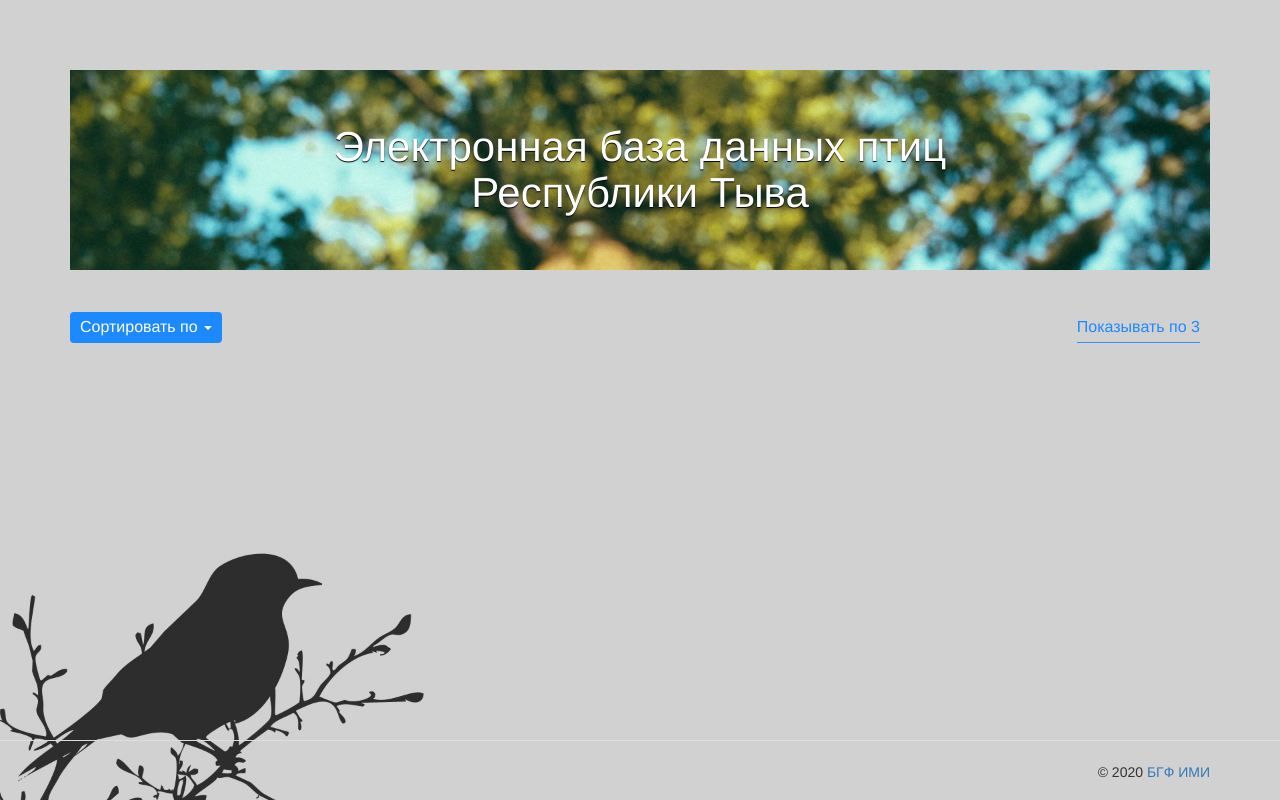
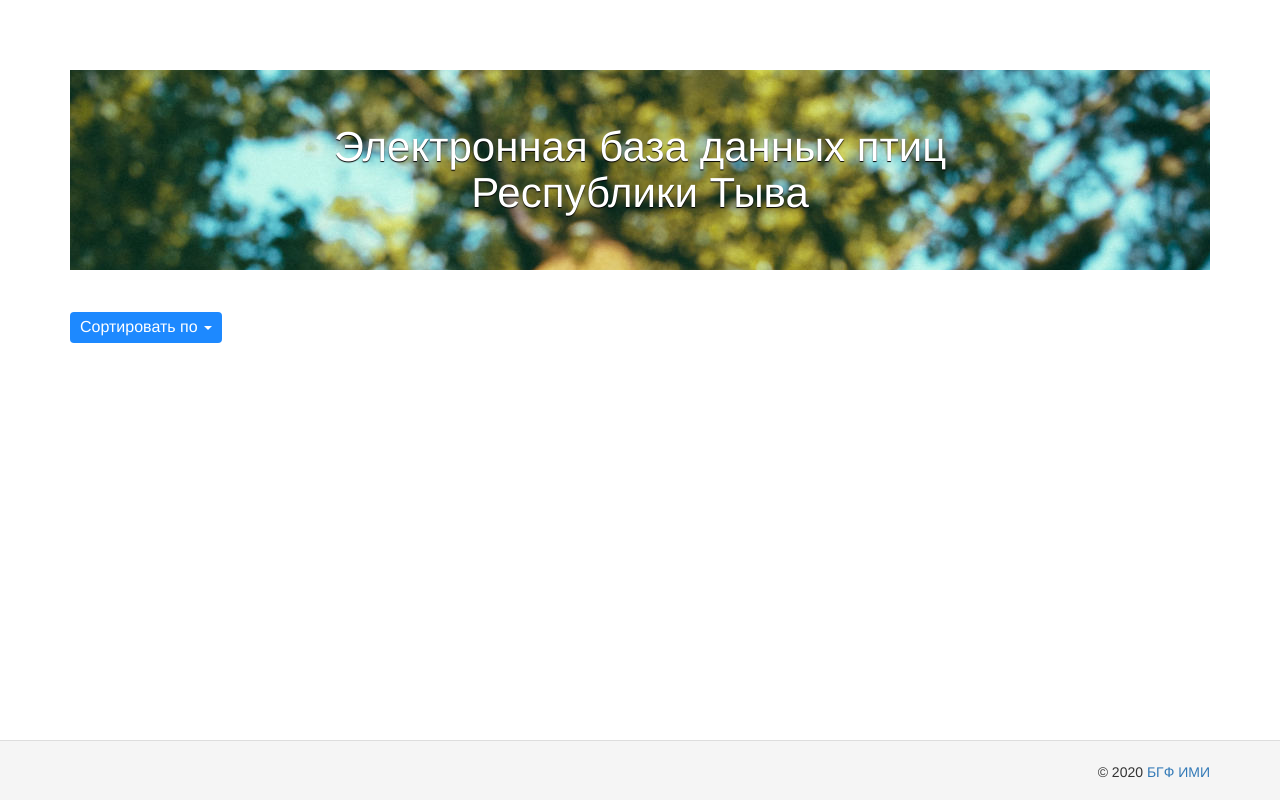
Before and after one commit to alexei0702/birds, a Yii app: template basic/views/site/index.php in a window 1280 px wide. Run offline with PHP 8.4 and a stand-in for Yii, Linux system fonts and the light colour scheme; the template is opened without the code that fills it, so the values that code supplies are empty; form fields are guessed from the names that the template uses; some libraries are stand-ins or nearby versions.

Commit message:
refactor

```diff
--- a/basic/views/layouts/main.php
+++ b/basic/views/layouts/main.php
@@ -32,7 +32,7 @@
 <div class="wrap">
     <?php
     NavBar::begin([
-        'brandLabel' => '<i class="fa fa-twitter" aria-hidden="true"></i> Птички',
+        'brandLabel' => 'Главная',
         'brandUrl' => Yii::$app->homeUrl,
         'options' => [
             'class' => 'navbar-inverse navbar-fixed-top',
--- a/basic/views/site/index.php
+++ b/basic/views/site/index.php
@@ -1,5 +1,6 @@
 <?php
     use yii\helpers\Html;
+    use yii\helpers\Url;
     use yii\widgets\LinkPager;
     use app\models\Squad;
     use app\models\Family;
@@ -7,96 +8,70 @@
     use app\models\Status;
     use app\models\StatusConnect;
 ?>
-<?php $title = $region == 1 ? 'юга Восточной Сибири' : 'Республики Тыва';?>
+<?php $title = $region == 1 ? 'юга Восточной Сибири' : 'Республики Тыва'; ?>
 <?php $this->title = 'База данных птиц '.$title; ?>
-<style>
-body{
-    background-image: url('images/background.jpg');
-    background-size: cover;
-    background-repeat: no-repeat;
-    background-attachment: fixed;
-}
-.footer
-{
-    background: rgba(255, 255, 255, 0);
-}
-.text
-{
-    color : #0C6339 ;
-}
 
-</style>
 <div class="banner">
     <h1 class="banner-head">
         Электронная база данных птиц<br>
         <?=$title?>
     </h1>
 </div>
-<?php if($display==0): ?>
 <div class="btn-group" role="group">
     <button type="button" class="bttn-simple bttn-sm bttn-primary" data-toggle="dropdown" aria-haspopup="true" aria-expanded="false">
       Сортировать по
       <span class="caret"></span>
     </button>
     <ul class="dropdown-menu">
-                <li><a href="index.php?r=site/all-birds&sort=bird_name"><button class="bttn-minimal bttn-sm bttn-primary">Сортировать по имени</button></a></li>
-                <li><a href="index.php?r=site/all-birds&sort=kind_id"><button class="bttn-minimal bttn-sm bttn-primary">Сортировать по роду</button></a></li>
-                <li><a href="index.php?r=site/all-birds&sort=family_id"><button class="bttn-minimal bttn-sm bttn-primary">Сортировать по семейству</button></a></li>
-                <li><a href="index.php?r=site/all-birds&sort=squad_id"><button class="bttn-minimal bttn-sm bttn-primary">Сортировать по отряду</button></a></li>
+        <li>
+            <a href="<?=Url::toRoute(['site/index', 'sort' => 'bird_name'])?>">
+                <button class="bttn-minimal bttn-sm bttn-primary">
+                    Сортировать по имени
+                </button>
+            </a>
+        </li>
+        <li>
+            <a href="index.php?r=site/index&sort=kind_id">
+                <button class="bttn-minimal bttn-sm bttn-primary">
+                    Сортировать по роду
+                </button>
+            </a>
+        </li>
+        <li>
+            <a href="index.php?r=site/all-birds&sort=family_id">
+                <button class="bttn-minimal bttn-sm bttn-primary">
+                    Сортировать по семейству
+                </button>
+            </a>
+        </li>
+        <li>
+            <a href="index.php?r=site/index&sort=squad_id">
+                <button class="bttn-minimal bttn-sm bttn-primary">
+                    Сортировать по отряду
+                </button>
+            </a>
+        </li>
     </ul>
 </div>
-    <a href="index.php?r=site/index&region=<?=isset($_GET['region']) ? $_GET['region'] : 1 ?>" class="btn-right"><button class="bttn-minimal bttn-sm bttn-primary">Показывать по 3</button></a>
-<?php else: ?>
-    <div class="btn-group" role="group">
-        <button type="button" class="bttn-simple bttn-sm bttn-primary" data-toggle="dropdown" aria-haspopup="true" aria-expanded="false">
-          Сортировать по
-          <span class="caret"></span>
-        </button>
-        <ul class="dropdown-menu">
-            <li><a href="index.php?r=site/index&sort=bird_name"><button class="bttn-minimal bttn-sm bttn-primary">Сортировать по имени</button></a></li>
-            <li><a href="index.php?r=site/index&sort=kind_id"><button class="bttn-minimal bttn-sm bttn-primary">Сортировать по роду</button></a></li>
-            <li><a href="index.php?r=site/index&sort=family_id"><button class="bttn-minimal bttn-sm bttn-primary">Сортировать по семейству</button></a></li>
-            <li><a href="index.php?r=site/index&sort=squad_id"><button class="bttn-minimal bttn-sm bttn-primary">Сортировать по отряду</button></a></li>
-        </ul>
-    </div>
-    <a href="index.php?r=site/all-birds&region=<?=isset($_GET['region']) ? $_GET['region'] : 1 ?>" class="btn-right"><button class="bttn-minimal bttn-sm bttn-primary">Показать лентой</button></a>
-<?php endif; ?>
 <div class="row">
 <?php
 $i=0;
 foreach ($birds as $bird):
-$squad = Squad::find()->where(['squad_id' => $bird->squad_id])->one();
-if($squad===null){
-    $squad = new Squad();
-    $squad->squad_name = "Отряд";
-    $squad->squad_name_lat = "удален!";
-}
-$family = Family::find()->where(['family_id' => $bird->family_id])->one();
-if($family===null){
-    $family = new Family();
-    $family->family_name = "Семейство";
-    $family->family_name_lat = "удалено!";
-}
-$kind = Kind::find()->where(['kind_id' => $bird->kind_id])->one();
-if($kind===null){
-    $kind = new Kind();
-    $kind->kind_name = "Род";
-    $kind->kind_name_lat = "удален!";
-}
 if($i%3==0):
 ?>
 </div>
 <br>
 <div class="row">
 <?php endif; ?>
-<div class="col-md-4 text">
+<div class="col-md-4">
             <a href='index.php?r=site/views-details&id=<?=$bird->bird_id?>'>
-            <img src="<?='/basic/upload/'.$bird->link?>" width="300" height="300" class="img-rounded" alt="111">
+            <!-- <img src="<?='/basic/upload/'.$bird->link?>" width="300" height="300" class="img-rounded" alt="111"> -->
+            <img src="./../upload/1481549917_gag1.jpg" width="300" height="300" class="img-rounded" alt="111">
             <br>
             <?= Html::encode ("{$bird->bird_name} - {$bird->bird_name_lat}") ?><br>
-            <?= Html::encode ("{$squad->squad_name} - {$squad->squad_name_lat}") ?> <br>
-            <?= Html::encode ("{$family->family_name} - {$family->family_name_lat}") ?><br>
-            <?= Html::encode ("{$kind->kind_name} - {$kind->kind_name_lat}") ?> <br>
+            <?= Html::encode ("{$bird->squad->squad_name} - {$bird->squad->squad_name_lat}") ?> <br>
+            <?= Html::encode ("{$bird->family->family_name} - {$bird->family->family_name_lat}") ?><br>
+            <?= Html::encode ("{$bird->kind->kind_name} - {$bird->kind->kind_name_lat}") ?> <br>
             </a>
 </div>
 <?php
@@ -105,6 +80,4 @@
  ?>
  </div>
 <div class="clear-fix"></div>
-<?php if($display): ?>
 <?= LinkPager::widget(['pagination' => $pagination]) ?>
-<?php endif; ?>
```
Also changed, not shown: basic/controllers/SiteController.php (+0 -21 lines), basic/models/bird.php (+38 -2 lines). Lines whose indentation alone changed are shown as unchanged.
